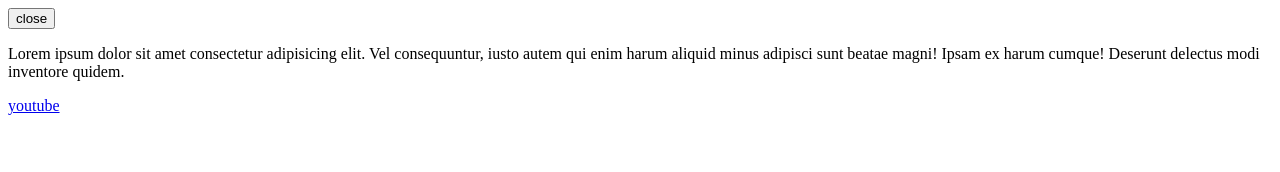
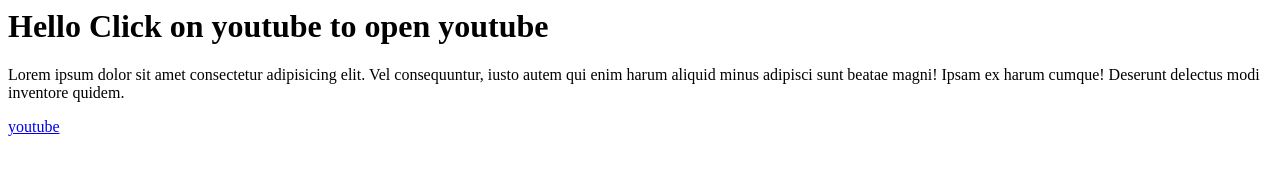
Before and after one commit to phurwa/demo, a plain HTML site: page index.html in a window 1280 px wide. Drawn offline with Linux system fonts and the light colour scheme.

Commit message:
change in index.html

```diff
--- a/index.html
+++ b/index.html
@@ -1,3 +1,3 @@
-<button>close</button>
+<h1>Hello Click on youtube to open youtube</h1>
 <p>Lorem ipsum dolor sit amet consectetur adipisicing elit. Vel consequuntur, iusto autem qui enim harum aliquid minus adipisci sunt beatae magni! Ipsam ex harum cumque! Deserunt delectus modi inventore quidem.</p>
 <a href="https://www.youtube.com/" target="_blank" title="youtube.com">youtube</a>
```
